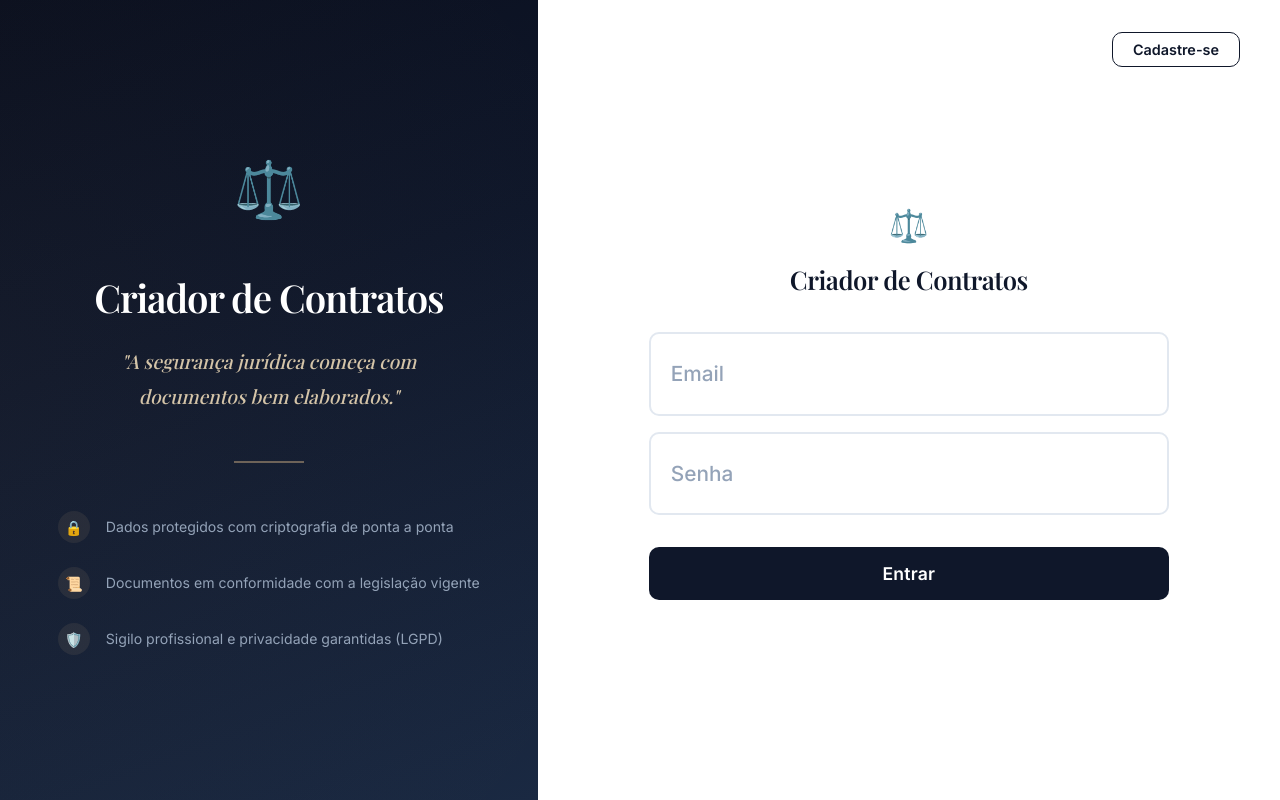
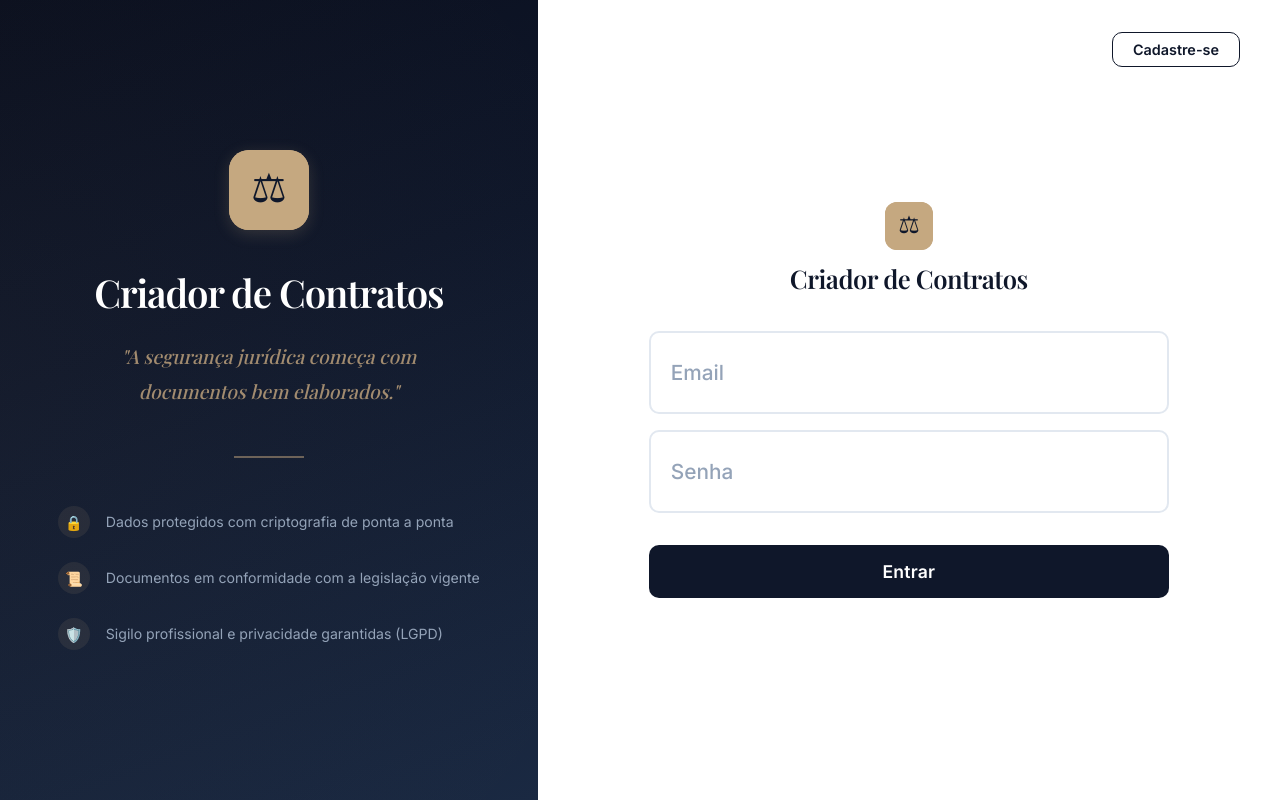
Before and after one commit to laviniaabf-beep/Criador-de-Contrato, a React (Vite) app: page / in a window 1280 px wide. Built offline with nearby package versions, Linux system fonts and the light colour scheme; a web font is replaced by a local one.

Commit message:
Adiciona multi-tenant: empresa detectada por subdominio, logo e cores dinamicas

```diff
--- a/src/App.css
+++ b/src/App.css
@@ -104,9 +104,14 @@ h1, h2, h3, h4 {
 }
 
 .auth-institutional-brand .logo-icon {
-  font-size: 3.5rem;
-  margin-bottom: 2rem;
+  width: 80px;
+  height: 80px;
+  margin: 0 auto 2rem;
   display: block;
+  border-radius: 20px;
+  overflow: hidden;
+  background: var(--gold);
+  box-shadow: 0 4px 16px rgba(197, 168, 128, 0.2);
 }
 
 .auth-institutional-brand h1 {
@@ -189,7 +194,12 @@ h1, h2, h3, h4 {
 }
 
 .auth-brand .logo-icon {
-  font-size: 2rem;
+  width: 48px;
+  height: 48px;
+  display: block;
+  border-radius: 12px;
+  overflow: hidden;
+  background: var(--gold);
 }
 
 .auth-brand h1 {
@@ -325,6 +335,14 @@ h1, h2, h3, h4 {
   align-items: center;
   justify-content: center;
   font-size: 1.1rem;
+  overflow: hidden;
+}
+
+.brand-logo, .auth-logo {
+  width: 100%;
+  height: 100%;
+  object-fit: contain;
+  display: block;
 }
 
 .header-brand h1 {
--- a/src/App.jsx
+++ b/src/App.jsx
@@ -4,6 +4,7 @@ import { gerarContrato } from './templates/contractTemplates';
 import Login from './components/Login';
 import Register from './components/Register';
 import Dashboard from './components/Dashboard';
+import { getCurrentCompany, applyBranding } from './config/companies';
 import html2pdf from 'html2pdf.js';
 import './App.css';
 
@@ -54,7 +55,14 @@ function App() {
   const [contratoGerado, setContratoGerado] = useState('');
   const [currentProjectId, setCurrentProjectId] = useState(null);
 
+  const [company, setCompany] = useState(null);
   const [projects, setProjects] = useState([]);
+
+  useEffect(() => {
+    const c = getCurrentCompany();
+    setCompany(c);
+    applyBranding(c);
+  }, []);
 
   useEffect(() => {
     if (user) {
@@ -174,10 +182,11 @@ function App() {
   }
 
   if (!user) {
+    const authProps = { onToggleForm: (p) => setAuthPage(p), company };
     return authPage === 'login' ? (
-      <Login onToggleForm={() => setAuthPage('register')} />
+      <Login {...authProps} />
     ) : (
-      <Register onToggleForm={() => setAuthPage('login')} />
+      <Register {...authProps} />
     );
   }
 
@@ -202,8 +211,10 @@ function App() {
     <div className="app">
       <header className="header">
         <div className="header-brand">
-          <div className="brand-icon">⚖️</div>
-          <h1>Criador de Contratos <span className="brand-badge">Legal</span></h1>
+          <div className="brand-icon">
+            <img src={company?.logo || '/logos/default.svg'} alt={company?.nome || ''} className="brand-logo" />
+          </div>
+          <h1>{company?.nome || 'Criador de Contratos'} <span className="brand-badge">Legal</span></h1>
         </div>
         <div className="header-user">
           <span className="user-email">{user.email}</span>
--- a/src/components/AuthLayout.jsx
+++ b/src/components/AuthLayout.jsx
@@ -1,10 +1,12 @@
-export default function AuthLayout({ children }) {
+export default function AuthLayout({ children, company }) {
   return (
     <div className="auth-container">
       <div className="auth-institutional">
         <div className="auth-institutional-brand">
-          <span className="logo-icon">⚖️</span>
-          <h1>Criador de Contratos</h1>
+          <div className="logo-icon">
+            <img src={company?.logo || '/logos/default.svg'} alt={company?.nome || ''} className="auth-logo" />
+          </div>
+          <h1>{company?.nome || 'Criador de Contratos'}</h1>
           <p className="tagline">
             "A segurança jurídica começa com documentos bem elaborados."
           </p>
--- a/src/components/Login.jsx
+++ b/src/components/Login.jsx
@@ -2,7 +2,7 @@ import { useState } from 'react';
 import { useAuth } from '../contexts/AuthContext';
 import AuthLayout from './AuthLayout';
 
-export default function Login({ onToggleForm }) {
+export default function Login({ onToggleForm, company }) {
   const { login } = useAuth();
   const [email, setEmail] = useState('');
   const [password, setPassword] = useState('');
@@ -27,12 +27,14 @@ export default function Login({ onToggleForm }) {
   };
 
   return (
-    <AuthLayout>
+    <AuthLayout company={company}>
       <button className="auth-top-link" onClick={onToggleForm}>Cadastre-se</button>
       <div className="auth-card">
         <div className="auth-brand">
-          <span className="logo-icon">⚖️</span>
-          <h1>Criador de Contratos</h1>
+          <span className="logo-icon">
+            <img src={company?.logo || '/logos/default.svg'} alt="" className="brand-logo" />
+          </span>
+          <h1>{company?.nome || 'Criador de Contratos'}</h1>
         </div>
         {error && <div className="auth-error">{error}</div>}
         <form onSubmit={handleSubmit}>
--- a/src/components/Register.jsx
+++ b/src/components/Register.jsx
@@ -2,7 +2,7 @@ import { useState } from 'react';
 import { useAuth } from '../contexts/AuthContext';
 import AuthLayout from './AuthLayout';
 
-export default function Register({ onToggleForm }) {
+export default function Register({ onToggleForm, company }) {
   const { register } = useAuth();
   const [email, setEmail] = useState('');
   const [password, setPassword] = useState('');
@@ -38,12 +38,14 @@ export default function Register({ onToggleForm }) {
   };
 
   return (
-    <AuthLayout>
+    <AuthLayout company={company}>
       <button className="auth-top-link" onClick={onToggleForm}>Entre</button>
       <div className="auth-card">
         <div className="auth-brand">
-          <span className="logo-icon">⚖️</span>
-          <h1>Criador de Contratos</h1>
+          <span className="logo-icon">
+            <img src={company?.logo || '/logos/default.svg'} alt="" className="brand-logo" />
+          </span>
+          <h1>{company?.nome || 'Criador de Contratos'}</h1>
         </div>
         {error && <div className="auth-error">{error}</div>}
         <form onSubmit={handleSubmit}>
--- /dev/null
+++ b/src/config/companies.js
@@ -0,0 +1,50 @@
+const companies = {
+  'criador-contrato': {
+    nome: 'Criador de Contratos',
+    logo: '/logos/default.svg',
+    cor: '#0F172A',
+    corSecundaria: '#C5A880',
+  },
+  'empresaa': {
+    nome: 'Empresa A Ltda',
+    logo: '/logos/default.svg',
+    cor: '#1B4332',
+    corSecundaria: '#D4A373',
+  },
+  'empresab': {
+    nome: 'Empresa B S.A.',
+    logo: '/logos/default.svg',
+    cor: '#5B2E91',
+    corSecundaria: '#E8C547',
+  },
+};
+
+const devHosts = ['localhost', '127.0.0.1'];
+
+export function getCurrentCompany() {
+  const host = window.location.hostname;
+  const dev = devHosts.some((h) => host.includes(h));
+
+  if (dev) {
+    const stored = localStorage.getItem('contrato_company_slug');
+    if (stored && companies[stored]) {
+      return { ...companies[stored], dev: true };
+    }
+    console.log('[Multi-tenant] Debug: mude de empresa com:', "localStorage.setItem('contrato_company_slug','empresaa')");
+    return { ...companies['criador-contrato'], dev: true };
+  }
+
+  const slug = host.split('.')[0];
+  return companies[slug] || { ...companies['criador-contrato'] };
+}
+
+export function applyBranding(company) {
+  const root = document.documentElement;
+  root.style.setProperty('--navy', company.cor);
+  root.style.setProperty('--gold', company.corSecundaria);
+  root.style.setProperty('--navy-light', company.cor + 'e6');
+  root.style.setProperty('--navy-mid', company.cor + '99');
+  root.style.setProperty('--gold-light', company.corSecundaria + 'cc');
+  root.style.setProperty('--gold-dark', company.corSecundaria + '88');
+  document.title = company.nome;
+}
```
Also changed, not shown: public/logos/default.svg (added).
